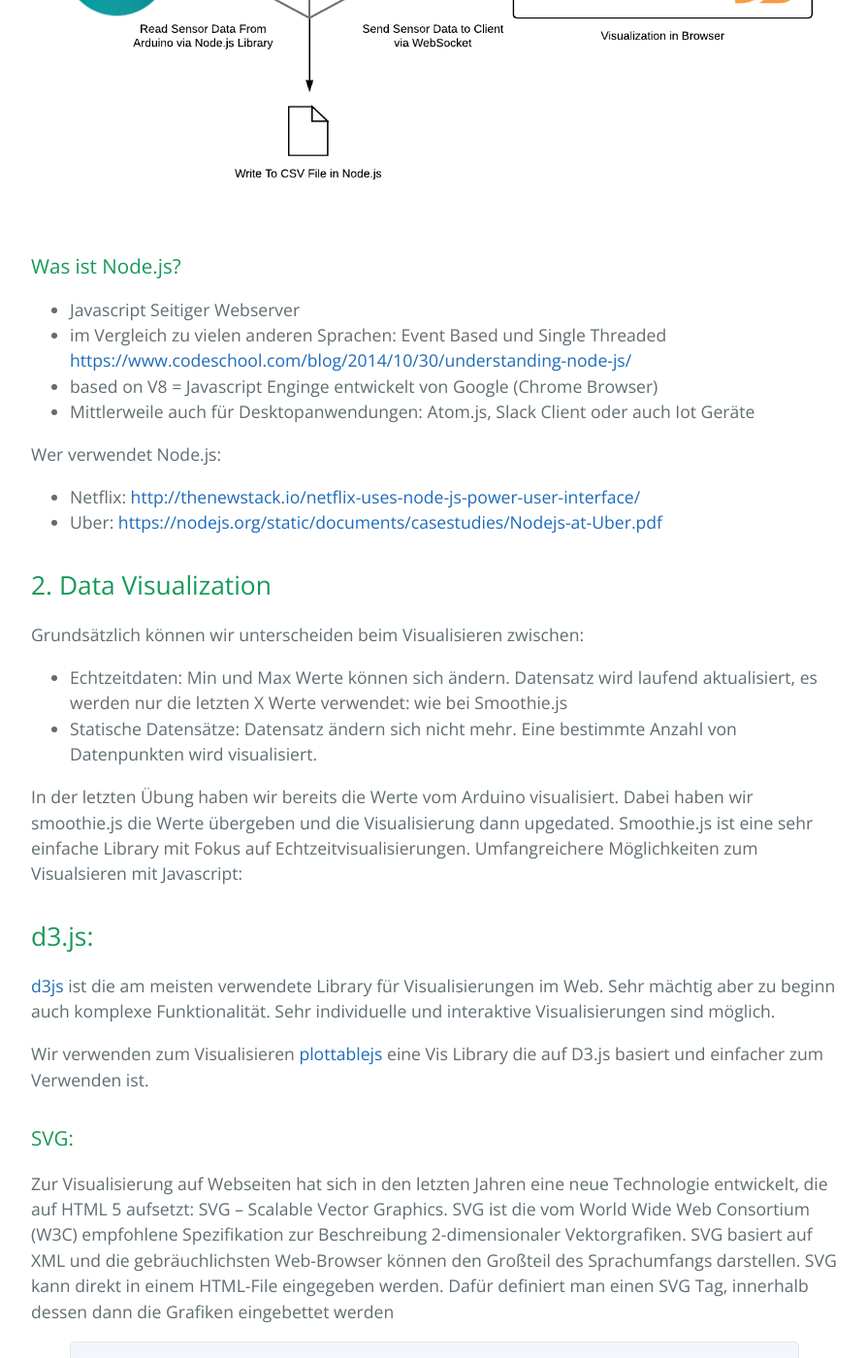
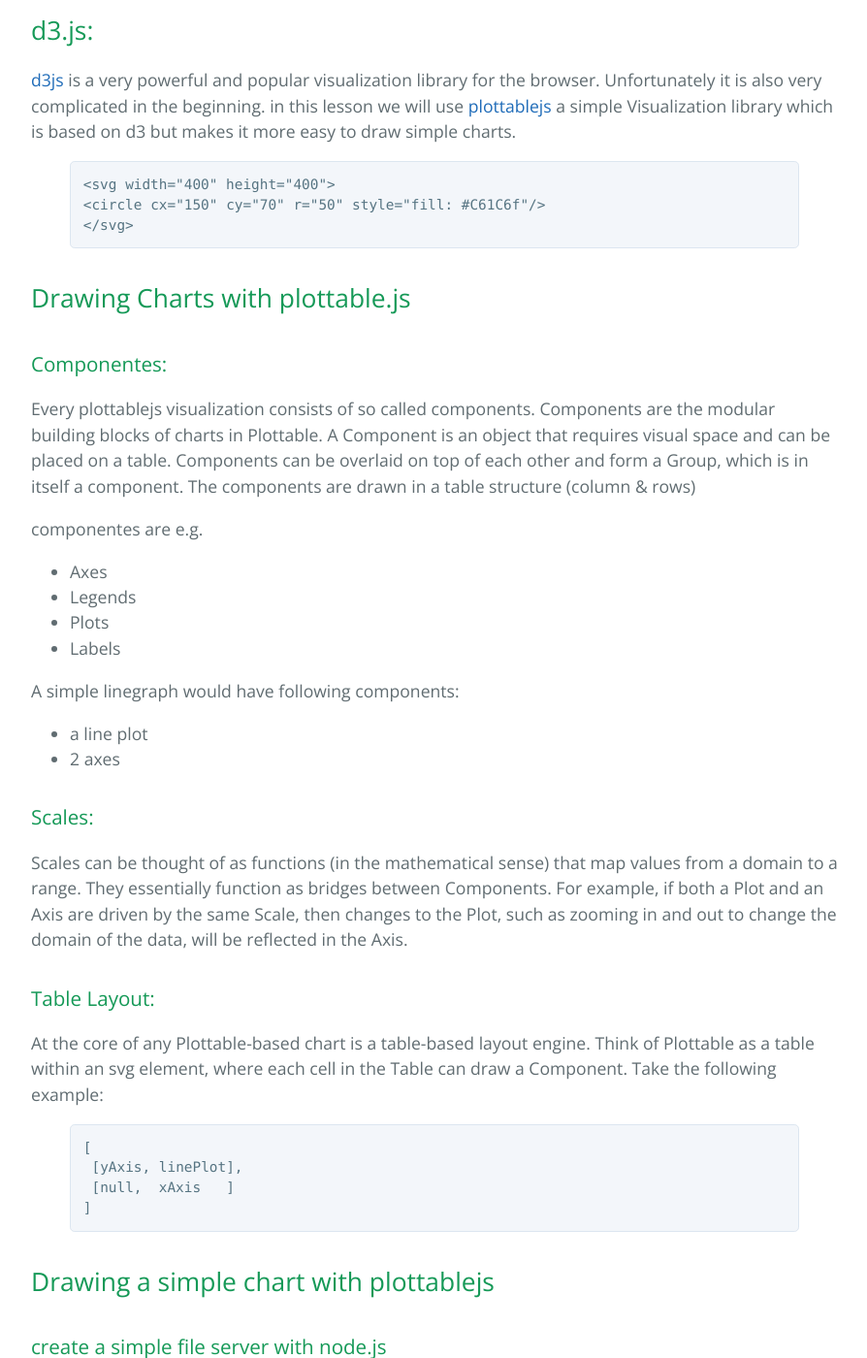
Before and after one commit to chrisgradl/FSDT3, a Jekyll site: the page built from _posts/2017-07-01-einheit4.markdown, in a window 1280 px wide and 1400 px high, scrolled down 908 px. Shown: the whole window at 97% size, without its empty margins (192-1086 px from the left). Built offline with Jekyll 4.4.1, drawn with Linux system fonts in a browser that asks for light colours; some of the changed text lies outside the part shown.

Commit message:
adding last session and infos for exam

```diff
--- a/_posts/2017-07-01-einheit4.markdown
+++ b/_posts/2017-07-01-einheit4.markdown
@@ -1,54 +1,19 @@
 ---
 layout: default
-title:  "Lesson 4: Visualization of Sensor Data in the Browser"
-date:   2017-07-01 08:00:00
+title:  "Lesson 4: Visualization of CSV Files"
+date:   2017-07-01 00:00:00
 categories: main
 ---
 
-## Inhalt dieser Übung:
+# Visualization of CSV Files
+In the last session we visualized the datasets with smoothie.js. In your homework you should have created a csv file with datapoints of your arduino. Today we will load this datasets and visualize them in the browser:
 
-- Organisation
-- Wiederholung und Theorie zu Übung1
-- Hausübung besprechen
-- Visualisierung mit Plottable.js
-- Anwendungen im Gesundheitsbereich
+![Visualization]({{ site.url }}/fsdt3/img/screenshot.png)
 
-## 1. Wiederholung von Übung 1
-
-Aufbau der Applikation:
-
-![FSDT3 Architecture]({{ site.url }}/fsdt3/img/fsdt3_architecture.png)
-
-### Was ist Node.js?
-
-- Javascript Seitiger Webserver
-- im Vergleich zu vielen anderen Sprachen: Event Based und Single Threaded  <https://www.codeschool.com/blog/2014/10/30/understanding-node-js/>
-- based on V8 = Javascript Enginge entwickelt von Google (Chrome Browser)
-- Mittlerweile auch für Desktopanwendungen: Atom.js, Slack Client oder auch Iot Geräte
-
-Wer verwendet Node.js:
-
-- Netflix: <http://thenewstack.io/netflix-uses-node-js-power-user-interface/>
-- Uber: <https://nodejs.org/static/documents/casestudies/Nodejs-at-Uber.pdf>
-
-## 2. Data Visualization
-
-Grundsätzlich können wir unterscheiden beim Visualisieren zwischen:
-
-- Echtzeitdaten: Min und Max Werte können sich ändern. Datensatz wird laufend aktualisiert, es werden nur die letzten X Werte verwendet: wie bei Smoothie.js
-- Statische Datensätze: Datensatz ändern sich nicht mehr. Eine bestimmte Anzahl von Datenpunkten wird visualisiert.
-
-In der letzten Übung haben wir bereits die Werte vom Arduino visualisiert. Dabei haben wir smoothie.js die Werte übergeben und die Visualisierung dann upgedated.
-Smoothie.js ist eine sehr einfache Library mit Fokus auf Echtzeitvisualisierungen. Umfangreichere Möglichkeiten zum Visualsieren mit Javascript:
 
 ## d3.js:
-[d3js] ist die am meisten verwendete Library für Visualisierungen im Web. Sehr mächtig aber zu beginn auch komplexe Funktionalität. Sehr individuelle und interaktive Visualisierungen sind möglich.
+[d3js] is a very powerful and popular visualization library for the browser. Unfortunately it is also very complicated in the beginning. in this lesson we will use [plottablejs] a simple Visualization library which is based on d3 but makes it more easy to draw simple charts.
 
-Wir verwenden zum Visualisieren [plottablejs] eine Vis Library die auf D3.js basiert und einfacher zum Verwenden ist.
-
-### SVG:
-Zur Visualisierung auf Webseiten hat sich in den letzten Jahren eine neue Technologie entwickelt, die auf HTML 5 aufsetzt: SVG – Scalable Vector Graphics. SVG ist die vom World Wide Web Consortium (W3C) empfohlene Spezifikation zur Beschreibung 2-dimensionaler Vektorgrafiken. SVG basiert auf XML und die gebräuchlichsten Web-Browser können den Großteil des Sprachumfangs darstellen.
-SVG kann direkt in einem HTML-File eingegeben werden. Dafür definiert man einen SVG Tag, innerhalb dessen dann die Grafiken eingebettet werden
 
 {% highlight html %}
 <svg width="400" height="400">
@@ -57,46 +22,30 @@
 {% endhighlight %}
 
 
-## Welche Visualisierung macht Sinn für unseren Datensatz?
-
-{% highlight json %}
-
-[{timestamp: 387709, type: "heart rate sensor raw", unit: "raw", value: 500},
-{timestamp: 387710, type: "heart rate sensor bpm", unit: "bpm", value: 35},
-{timestamp: 387720, type: "heart rate sensor raw", unit: "raw", value: 494},
-{timestamp: 387721, type: "heart rate sensor bpm", unit: "bpm", value: 35},
-{timestamp: 387730, type: "heart rate sensor raw", unit: "raw", value: 486}]
-{% endhighlight %}
-
-- Zeitverlauf am besten mit Linegraph so ist die Änderung klar sichtbar
-
-- Nächstes Semester LV zu Visualisierung!!!
-
-## Konzepte von Plottable.js:
+## Drawing Charts with plottable.js
 
 ### Componentes:
 
-Jede plottablejs Vis besteht aus Komponenten und wird in einer Tablestrutkur(Coloumn & Rows) gezeichnet:
+Every plottablejs visualization consists of so called components.
+Components are the modular building blocks of charts in Plottable. A Component is an object that requires visual space and can be placed on a table. Components can be overlaid on top of each other and form a Group, which is in itself a component. The components are drawn in a table structure (column & rows)
 
-Komponenten sind:
+componentes are e.g.
 
-- Achsen
-- Legenden
+- Axes
+- Legends
 - Plots
 - Labels
 
-Eine Sammlung von Komponenten findet ihr hier:<http://plottablejs.org/components/>
-Wird eine Visualisierung programmiert legt man die notwendigen Komponenten an. Ein Linegraph würde aus folgenden Parts bestehen:
+A simple linegraph would have following components:
 
-- ein Line Plot
-- 2 Achsen mit Beschriftung
+- a line plot
+- 2 axes
 
 ### Scales:
-Scales ermöglichen die Datenwerte  auf eine einheitliche Größe zu bringen. So müssen ja der Lineplot und die Achse beide die selbe Werteskalierung haben.
+Scales can be thought of as functions (in the mathematical sense) that map values from a domain to a range. They essentially function as bridges between Components. For example, if both a Plot and an Axis are driven by the same Scale, then changes to the Plot, such as zooming in and out to change the domain of the data, will be reflected in the Axis.
 
 ### Table Layout:
-
-Die Positionen wo die einzelnen Komponenten dann gezeichnet werden sollen: Für einen Linegraph:
+At the core of any Plottable-based chart is a table-based layout engine. Think of Plottable as a table within an svg element, where each cell in the Table can draw a Component. Take the following example:
 
 {% highlight javascript %}
 [
@@ -105,30 +54,25 @@
 ]
 {% endhighlight %}
 
-### Interaktionen
+## Drawing a simple chart with plottablejs
 
-plottablejs hat einige Methoden mit der eine Visualisierung um interaktive Funktionalitäten erweitert werden kann.
+### create a simple file server with node.js
 
-- Zoom: Mit Scrollen kann in bestimmte bereiche gezoomt werden
-- onClick / onHover: damit kann der Datenpunkt ermittelt werden wo der Mauszeiger gerade ist
-
-## Einfaches Beispiel zu plottable.js:
-
-Schritte:
-
-- Wie in Übung 1 legen wir über npm ein neues Node.js Projekt an in dem neuen Ordner teil2. Außerdem installieren wir express.js über den npm package manager
-- Erstelle einen Unterordner /client und in diesem dann die Files index.html und client.js
-- Erstelle das index.js File für den Node.js Server
-- Auf der Serverseite benötigen wir nur eine express Route für das html File und starten den Server auf Port 3000.
+- we create a new npm project with the name `simplechart` in a dedicated folder
+- create a subfolder `public`
+- in the `public` folder create a index.html file and a client.js file
+- in the base folder `simplechart` create a `index.js` file
+- we will use the express module to route and serve the neccessary files
+- install express with `npm install express --save`
+- in our `index.js` script we start a simple web server and make our files in the folder `public` available
 
 {% highlight javascript %}
 var express = require('express');
 var app = express();
-
-app.use( express.static(\__dirname));
+app.use( express.static(\__dirname + "/public"));
 
 app.get("/", function (req, res) {
-    res.sendFile(\__dirname +"/client/index.html");
+    res.sendFile(\__dirname +"/public/index.html");
 });
 
 app.listen(3000, function () {
@@ -136,23 +80,26 @@
 });
 {% endhighlight %}
 
-- erstellen wir nun ein valides html File in unserem index.html und laden die notwendigen Libraries
+### load the required resources
+
+- in our index.html file we put the required tags to create a valid html file. You can copy it from [here](https://www.w3schools.com/html/html_intro.asp)
+- we have to load the plottable.js and d3.js library in our header
 {% highlight html %}
-
 <script src="//d3js.org/d3.v3.min.js" charset="utf-8"></script>
 <script src="https://cdnjs.cloudflare.com/ajax/libs/plottable.js/2.2.0/plottable.min.js" charset="utf-8"></script>
-<script src="client/client.js" charset="utf-8"></script>
-
 {% endhighlight %}
-
-Im Header müssen wir noch ein plottablejs spezifisches CSS File anlegen
-
+- we also have to load a specific css file for plottable.js
 {% highlight html %}
 <link rel="stylesheet" type="text/css" href="https://cdnjs.cloudflare.com/ajax/libs/plottable.js/2.2.0/plottable.css">
 {% endhighlight %}
+- in the end of the body we load the client.js file:
+{% highlight javascript %}
+<script src="public/js/client.js" charset="utf-8"></script>
+{% endhighlight %}
 
+### drawing sample data
 
-Zu Beginn wollen wir einen einfachen Lineplot machen mit einem statischen Datenset:
+we want to draw following simple data set on a line chart. We have 4 data points. Each with a x and y value:
 
 {% highlight javascript %}
 var data = [
@@ -163,15 +110,16 @@
 ];
 {% endhighlight %}
 
-Dazu brauchen wir 3 Komponenten: 2 Achsen und den Lineplot.
-Um die Werte sowohl auf den Achsen als auch auf den Plot richtig zu skalieren benötigen wir 2 Skalierungs-Objekte
+a Scale takes data values (which determine the domain) and maps them to pixel values (the range). This is important because certain objects, such as axes and plots, need to be drawn to the same scale in order for the chart to have meaning.
 
 {% highlight javascript %}
 var xScale = new Plottable.Scales.Linear();
 var yScale = new Plottable.Scales.Linear();
 {% endhighlight %}
 
-Anschließen erstellen wir die 3 Komponenten 2 Achsen und den Lineplot :
+To specify a Scale in this example, we create two linear scales, named xScale and yScale respectively. The Scales.Linear class defines a scale that forms a linear mapping between an input domain and an output range.
+
+Once we've specified the scale, we need to set the locations of our Axes. We create two axes, named xAxis and yAxis. The Axes.Numeric class defines an axis that displays numeric data. Its constructor requires a Scale and a string that denotes the orientation for the axis. Valid orientations include "top", "bottom", "left", and "right".
 
 {% highlight javascript %}
 var xAxis = new Plottable.Axes.Numeric(xScale, "bottom");
@@ -179,19 +127,23 @@
 var plot = new Plottable.Plots.Line();
 {% endhighlight %}
 
-Um jetzt den Graph richtig zu zeichnen müssen wir angeben wie unser plot Objekt mit den Datenpunkten umgehen soll. Hierzu übergeben wir jeweils eine Funktion für den x und den y Wert.
+Now we need to create the plot. In this case, we want a line chart, so we use the Plots.Line class.
 
 {% highlight javascript %}
-// example data point: { "x": 0, "y": 1 }
+var plot = new Plottable.Plots.Line();
+{% endhighlight %}
 
-// for each entry in our array return for the x coordinate the x value of the datapoint
+
+Plottable charts have a concept of Accessors, which are functions for accessing specific datum properties. An Accessor function typically has three parameters: datum (the particular entry that is being accessed), index (the entry's index in its dataset), and dataset (the dataset that the datum belongs to).
+
+Line plots require two basic accessors to be defined for x and y coordinates, as well as the scales that the Accessors should correspond to.
+
+{% highlight javascript %}
 plot.x(function(d) { return d.x; }, xScale);
-
-// same with y
 plot.y(function(d) { return d.y; }, yScale);
 {% endhighlight %}
 
-Als nächstes müssen wir aus unserem Datenarray eine plottable.js Datatset erstellen und dieses unserem plot Objekt übergeben
+Raw data must be converted to a Dataset object before it can be used with plots.
 
 {% highlight javascript %}
 
@@ -201,103 +153,107 @@
 
 {% endhighlight %}
 
-Anschließend müssen wir bevor wir die Visualisierung zeichen können noch angeben wie die Komponenten in unserem Table angeordnet sind. Hierzu erstellen wir das Table Objekt chart:
+Now we can add our dataset directly to the plot.
+
+{% highlight javascript %}
+
+plot.addDataset(dataset);
+{% endhighlight %}
+
+Now we need to put all the pieces together to create a chart. To do this, we will create a Table. We want to create a basic chart with a y-axis on the left side, an x-axis on the bottom, and a plot within the boundaries established by the axes. With this in mind, we define our Table as follows.
 {% highlight javascript %}
 var chart = new Plottable.Components.Table([
   [yAxis, plot],
   [null, xAxis]
 ]);
 
-//render to specific svg
-chart.renderTo("svg#tutorial-result");
-
 {% endhighlight %}
 
+To draw the plot on the html file we use the `renderTo()` function
+{% highlight javascript %}
+chart.renderTo("svg#tutorial-result");
+{% endhighlight %}
 
-in unserem HTML File müssen wir nun ein entsprechendes SVG Element mit der richtigen Id anlegen:
+in the html file we have to create the svg element with the correct id:
 {% highlight javascript %}
     svg id="tutorial-result" height="400"></svg>
 {% endhighlight %}
 
+### add labels to the example:
 
-### Welche Möglichkeit Daten zu Laden in plottablejs / d3.js?
+- try now to add a x-Label and y-Label to the chart.
+- Where do you have to put it in the table?
+{% highlight javascript %}
+var xLabel = new Plottable.Components.AxisLabel("x axis");
+{% endhighlight %}
 
-- Datensätze aus Files laden mit den Funktionen:
+
+
+### Load data from a file
+
+In the previous example we have visualized predefined datapoints stored in a variable. But how can we import data from a file? The `d3.csv()` function allows us to load a file and process the data points.
 
 {% highlight javascript %}
-  d3.json();
+d3.csv("/path/to/file", function(error, d) {
 
-  d3.csv();
-{% endhighlight %}
-
-- Die Daten vorher mit eigener Funktion laden (http) und dann in ein Dataset verwandeln
-
-
-## Visualisierung eines CTGs:
-
-Da ein Teil der Abgabe die Visualisierung eines Datensatzes vom Arduino ist werden wir stattdessen  einen CTG Datensatz visualisieren:
-
-Der Datensatz besteht aus:
-
-- Herztöne des Babys (FHR = fetal Heart Rate)
-- Wehen (UC = Uterus Contraction)
-
-Viele unterschiedliche gesundheitsbezogene Datensätze stehen unter <http://physionet.org/> bereit
-
-Auf der Seite <http://physionet.org/cgi-bin/atm/ATM> kann man die Daten als CSV downloaden:
-
-- Wähle die Database: CTU-CHB Intrapartum Cardiotocography Database
-- Wähle anschließend eine beliebige Aufzeichnung aus
-- Wir wollen die gesamte Aufzeichnung visualisieren (to end)
-- Time Format: seconds
-- In der Toolbox rechts wird Export Signal als CSV ausgewählt
-- Anschließend kopieren wir die Daten in ein neues File ctg.csv
-- Anschließend erstellen wir ein neues Script clientctg.js und laden es in unserem HTMl File anstelle von client.js
-- in dem Datensatz ersetzten wir die ersten beiden Zeilen mit:
-
-{% highlight javascript %}
-seconds,bpm,nd
-....
-....
-....
-....
-{% endhighlight %}
-
-So kann dann der Datensatz einfacher geladen werden
-
-Im Vergleich zum ersten Beispiel müssen wir nun die Daten aus einem CSV File laden:
-
-Das kann man über die Funktion d3.csv machen: Hier gitb man als Paramter eine Funktion zurück mit 2 Paremetern. e  falls ein Fehlerbeim Laden passiert und d für den Datensatz
-
-{% highlight javascript %}
-d3.csv("/client/data/ctg.csv", function(e, d) {
-
-  if (e) {
+  if (error) {
       console.log(error);
       throw error;
   }
   console.log(d);
-  var dataset = new Plottable.Dataset(d);
-  plot.addDataset(dataset);
+  var csvdata = new Plottable.Dataset(d);
+  plot.addDataset(csvdata);
 });
 {% endhighlight %}
 
-Versuche nun selbständig die Daten UC oder FHR zu visualisieren. Gib acht welche Werte du in den Funktionen der Plotvariable für x und y zurückgibst!
+- create a file `testdata.csv`in the public folder and copy this content into it:
+{% highlight javascript %}
+x, y
+0, 3
+1, 2
+2, 8
+3, 19
+4, -4
+{% endhighlight %}
+- load this file with the `d3.csv()` function
+- visualize the csv data instead of the `data` variable
 
-### Möglichkeit zum Speichern und Abrufen von Sensordaten
 
-- Speichern in Files mit passenden Format: z.B.: json oder csv
-- Via APIs
-- Speichern  und Abfragen in Datenbanken. Spezielle Datenbanken für zeitbasierte Daten.
+## Visualizing a CTG csv file
 
-Beispiele:
+Our file contains following data points
 
-- physionet.org <http://physionet.org/>
-- Google Fit <https://developers.google.com/fit/>
-- Apple Healthkit <https://developer.apple.com/healthkit/>
-- openmhealth <http://www.openmhealth.org/>
-- influxdb <https://influxdata.com/>
+- seconds: elapsed seconds starting with 0
+- FHR = fetal Heart Rate
+- UC = Uterus Contraction
 
+### Download the dataset
+
+The datasets can be downloaded on following website
+<http://physionet.org/cgi-bin/atm/ATM>
+
+- Choose following database: CTU-CHB Intrapartum Cardiotocography Database
+- Choose one recording
+- Select `to end`
+- Time Format: seconds
+- In the toolbox select `Export Signal als CSV`
+![Visualization]({{ site.url }}/fsdt3/img/physionetscreenshot.png)
+- download the created `samples.csv`
+- copy the file into the `public` folder
+- delete the first line in the file
+- remove the quotation marks from the second line
+
+{% highlight javascript %}
+seconds, bpm, nd
+0.000,158.000,2.000
+0.250,158.000,2.000
+0.500,158.000,2.000
+0.750,158.000,2.000
+....
+{% endhighlight %}
+
+- visualize the bpm or nd values
+- tip: make the appropriate adjustments in the Accessors functions: our datapoints are no longer x and y but seconds, bpm and nd
 
 
 [d3js]: https://d3js.org/
--- a/_posts/2017-07-01-exam.markdown
+++ b/_posts/2017-07-01-exam.markdown
@@ -1,7 +1,7 @@
 ---
 layout: default
 title:  "Questions for the Exam"
-date:   2017-06-27 08:00:00
+date:   2017-07-01 01:00:00
 categories: main
 ---
 
```
Also changed, not shown: _posts/2017-07-01-projektabgabe.markdown (+19 -36 lines).
